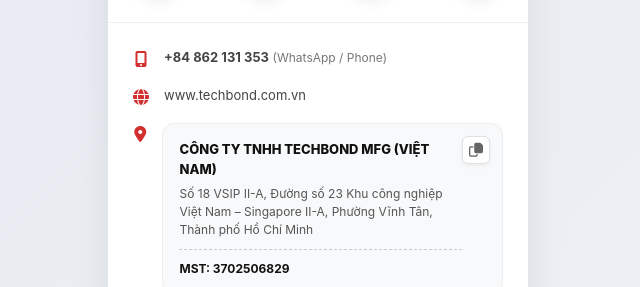
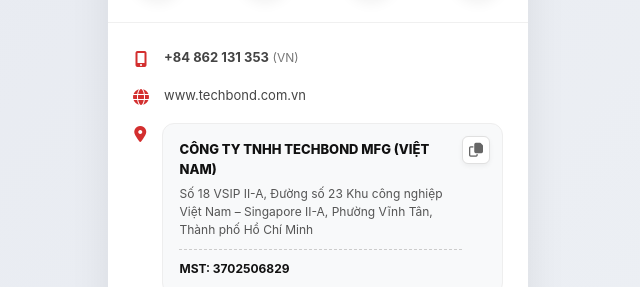
Before and after one commit to techbondmfgvn/kiat, a plain HTML site: page index.html in a window 1280 px wide. Shown: the part 395-682 px from the top of the page, 322-962 px from the left. Drawn offline with Linux system fonts and the light colour scheme.

Commit message:
Update index.html

```diff
--- a/index.html
+++ b/index.html
@@ -256,7 +256,7 @@
             <div class="info-item">
                 <i class="fa-solid fa-mobile-screen-button"></i>
                 <div class="phone-group">
-                    <div><a href="tel:+84862131353"><strong>+84 862 131 353</strong></a> <span style="color:#777; font-size:12px;">(WhatsApp / Phone)</span></div>
+                    <div><a href="tel:+84862131353"><strong>+84 862 131 353</strong></a> <span style="color:#777; font-size:12px;">(VN)</span></div>
                 </div>
             </div>
 
```
